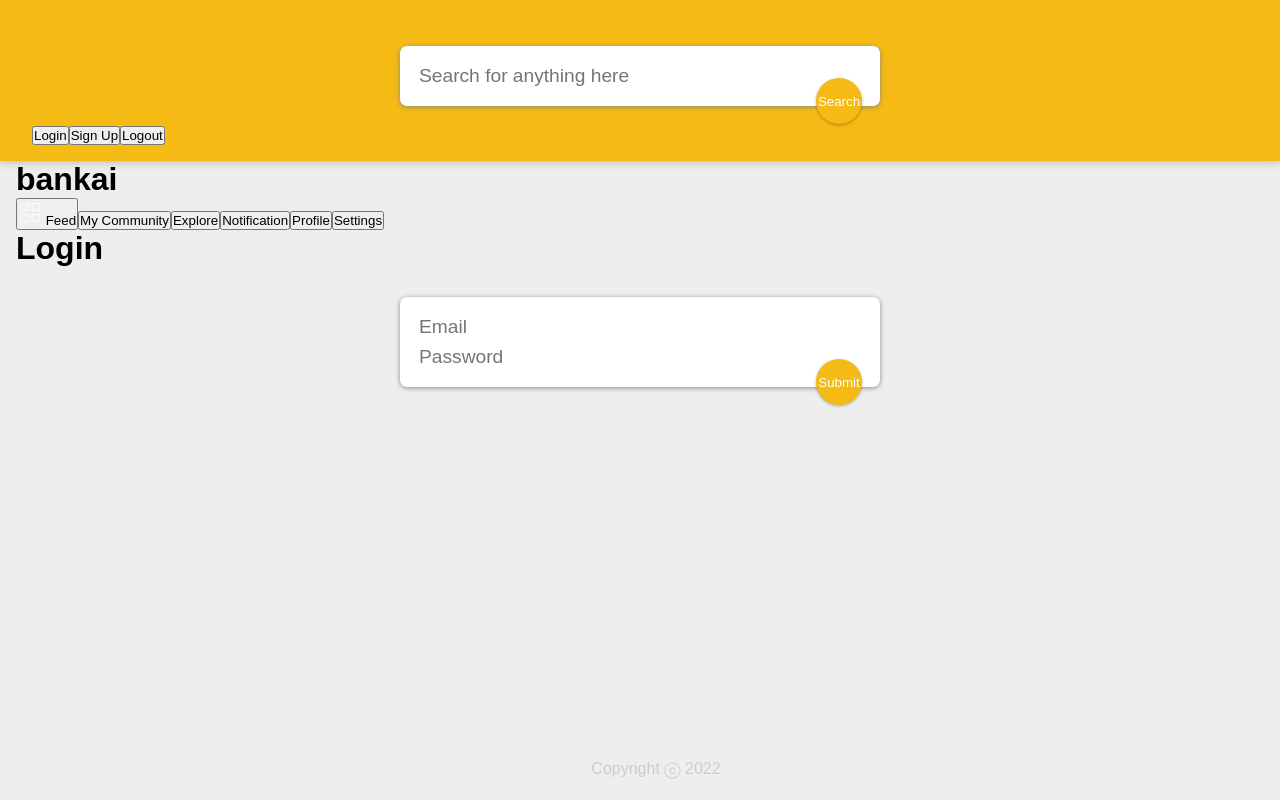
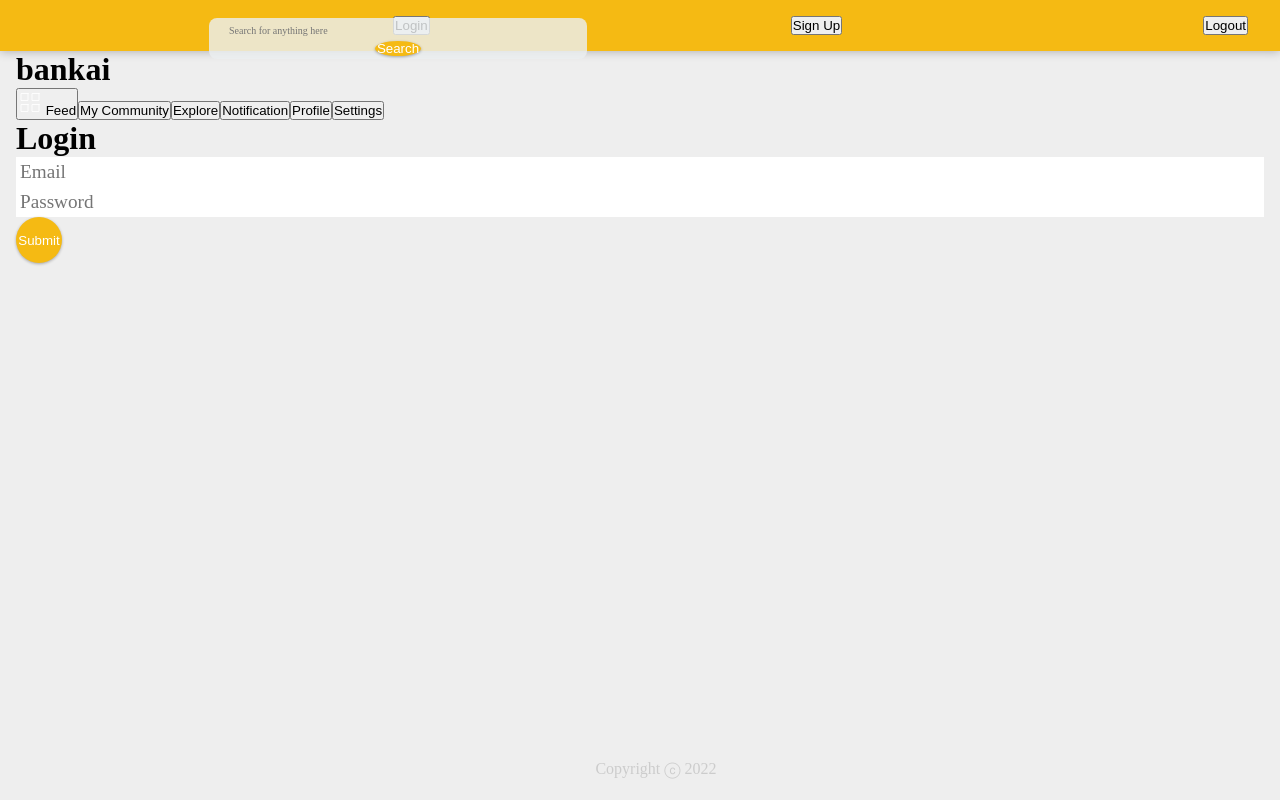
Before and after one commit to YemiOG/animeKaze, a React (Create React App) app: page /login in a window 1280 px wide. Built offline with nearby package versions, Linux system fonts and the light colour scheme.

Commit message:
Set font family style

```diff
--- a/src/css/index.css
+++ b/src/css/index.css
@@ -4,7 +4,7 @@
     box-sizing: border-box;
   }
   html {
-    font-family: "Montserrat", sans-serif;
+    font-family: "Rubik";
   }
   body {
     background: #eee;
@@ -12,6 +12,8 @@
   }
 
   header {
+    display:flex;
+    justify-content: space-between;
     background-color: #f5ba13;
     margin: auto -16px;
     padding: 16px 32px;
@@ -20,9 +22,11 @@
 
   header h1 {
     color: #fff;
-    font-family: "McLaren", cursive;
+    font-family: inherit;
     font-weight: 200;
   }
+
+
 
   footer {
     position: absolute;
@@ -35,6 +39,63 @@
   footer p {
     color: #ccc;
   }
+
+  .searchForm{
+    display: flex;
+    flex-direction: column;
+    justify-content: center;
+    align-items: center;
+    padding: 8px 16px;
+    position: absolute;
+    width: 378px;
+    height: 41px;
+    left: 209px;
+    top: 18px;
+    background: rgba(236, 239, 241, 0.81);
+    border-radius: 8px;
+  }
+
+  .searchForm input{
+    width: 100%;
+    border: none;
+    padding: 4px;
+    outline: none;
+    resize: none;
+    background-color: #ffffff00;
+    font-family: inherit;
+    font-style: normal;
+    font-weight: normal;
+    font-size: 10px;
+    line-height: 12px;
+    color: #707070;
+  }
+
+  .myProfile{
+    display: flex;
+    width: 166px;
+    height:40px;
+    justify-content: flex-end;
+  }
+
+  .myProfile p{
+    align-self: center;
+    margin-right: 16px;
+  }
+
+  .myProfile .profileImage{
+    border-radius: 4px;
+    background-color: #C4C4C4;
+    width:40px;
+    height:40px;
+  }
+
+  .myProfile img{
+    border-radius: 50%;
+    width: inherit;
+    height: inherit;
+    backface-visibility: hidden;
+  }
+
   .note {
     background: #fff;
     border-radius: 7px;
@@ -67,7 +128,8 @@
     outline: none;
   }
 
-  form {
+
+  /* form {
     position: relative;
     width: 480px;
     margin: 30px auto 20px auto;
@@ -75,7 +137,8 @@
     padding: 15px;
     border-radius: 7px;
     box-shadow: 0 1px 5px rgb(138, 137, 137);
-  }
+  } */
+
   form input,
   form textarea {
     width: 100%;
@@ -87,7 +150,7 @@
     resize: none;
   }
   form button {
-    position: absolute;
+    /* position: absolute; */
     right: 18px;
     bottom: -18px;
     background: #f5ba13;
```
